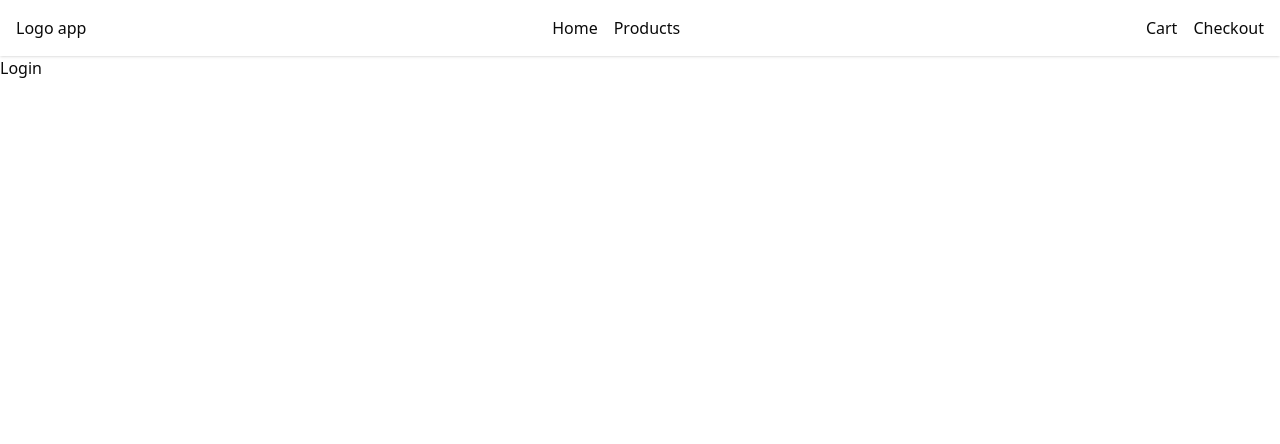
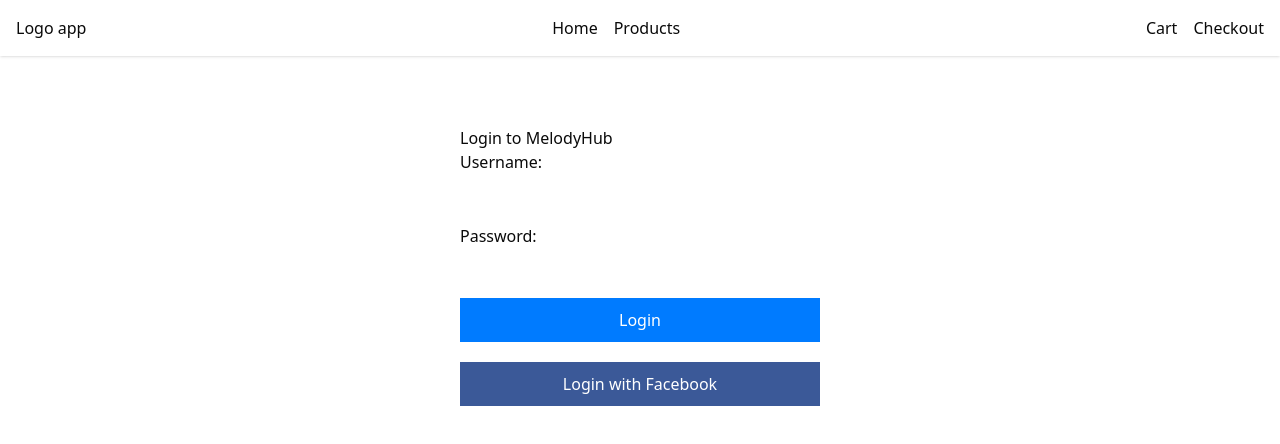
Before and after one commit to Lyanq1/melody-hub, a Next.js app in the folder FrontEnd/: page /login in a window 1280 px wide. Shown: the top 444 px of the page. Built offline with nearby package versions, Linux system fonts and the light colour scheme.

Commit message:
update Login facebook for FE

```diff
--- a/FrontEnd/app/layout.tsx
+++ b/FrontEnd/app/layout.tsx
@@ -25,9 +25,10 @@
 }>) {
   return (
     <html lang='en'>
+      <head>{/* Không thêm Facebook SDK ở đây */}</head>
       <body className={`${geistSans.variable} ${geistMono.variable} antialiased flex min-h-full flex-col`}>
         <Navbar />
-        <main className='container mx-auto flex-grow'> {children} </main>
+        <main className='container mx-auto flex-grow'>{children}</main>
       </body>
     </html>
   )
--- a/FrontEnd/app/login/page.tsx
+++ b/FrontEnd/app/login/page.tsx
@@ -1,7 +1,182 @@
-import React from 'react'
+'use client'
+import React, { useState, useEffect } from 'react'
+import axios from 'axios'
 
-const Login = () => {
-  return <div>Login</div>
+declare global {
+  interface Window {
+    FB: any
+    fbAsyncInit: () => void
+  }
 }
 
-export default Login
+const LoginPage = () => {
+  const [username, setUsername] = useState('')
+  const [password, setPassword] = useState('')
+  const [role, setRole] = useState('Customer')
+  const [error, setError] = useState('')
+  const [isLoading, setIsLoading] = useState(false)
+
+  useEffect(() => {
+    if (typeof window !== 'undefined' && !window.FB) {
+      const script = document.createElement('script')
+      script.src = 'https://connect.facebook.net/en_US/sdk.js'
+      script.async = true
+      script.crossOrigin = 'anonymous'
+      script.onload = () => {
+        if (window.FB) {
+          window.fbAsyncInit = function () {
+            window.FB.init({
+              appId: process.env.NEXT_PUBLIC_FACEBOOK_APP_ID || '',
+              cookie: true,
+              xfbml: true,
+              version: 'v23.0'
+            })
+          }
+          window.FB.XFBML.parse()
+          console.log('Facebook SDK loaded successfully')
+        }
+      }
+      document.body.appendChild(script)
+    } else if (window.FB) {
+      window.FB.XFBML.parse()
+      console.log('Facebook SDK already loaded')
+    }
+  }, [])
+
+  const handleLogin = async (e: React.FormEvent) => {
+    e.preventDefault()
+    setIsLoading(true)
+    setError('')
+
+    try {
+      const response = await axios.post('http://localhost:5000/api/auth/login', { username, password })
+      const { token, user } = response.data
+      localStorage.setItem('token', token)
+      alert(`Login successful! Welcome, ${user.displayName}`)
+      window.location.href = '/'
+    } catch (err) {
+      if (axios.isAxiosError(err)) {
+        setError(err.response?.data?.message || 'Login failed')
+      } else if (err instanceof Error) {
+        setError(err.message || 'Login failed')
+      } else {
+        setError('Login failed')
+      }
+    } finally {
+      setIsLoading(false)
+    }
+  }
+
+  const handleFacebookLogin = () => {
+    setIsLoading(true)
+    setError('')
+
+    if (typeof window !== 'undefined' && window.FB && window.location.protocol === 'https:') {
+      window.FB.login(
+        (response: any) => {
+          if (response.authResponse) {
+            const accessToken = response.authResponse.accessToken
+            console.log('Access token received:', accessToken)
+
+            console.log('// testing')
+            axios
+              .get(
+                `https://graph.facebook.com/me?fields=id,email,name,gender,birthday,age_range,location,hometown &access_token=${accessToken}`
+              )
+              .then((response) => {
+                if (response.data) {
+                  localStorage.setItem('facebookUser', JSON.stringify(response.data))
+                }
+                console.log(response.data)
+              })
+              .catch((err) => {
+                console.error('Error fetching Facebook user data:', err)
+              })
+
+            axios
+              .post('http://localhost:5000/api/auth/facebook', { accessToken, role })
+              .then((res) => {
+                const { token, user } = res.data
+                localStorage.setItem('token', token)
+                alert(`Facebook login successful! Welcome, ${user.displayName}`)
+                window.location.href = '/'
+              })
+              .catch((err) => {
+                console.error('Facebook login error:', err.response?.data || err.message)
+                setError(err.response?.data?.message || 'Facebook login failed')
+              })
+              .finally(() => setIsLoading(false))
+          } else {
+            setError('User cancelled login or did not authorize')
+            setIsLoading(false)
+          }
+        },
+        { scope: 'email,public_profile' }
+      )
+    } else {
+      setError('Facebook login requires HTTPS or SDK not loaded')
+      setIsLoading(false)
+    }
+  }
+
+  return (
+    <div className='login-container' style={{ maxWidth: '400px', margin: '50px auto', padding: '20px' }}>
+      <h2>Login to MelodyHub</h2>
+      <form onSubmit={handleLogin} style={{ marginBottom: '20px' }}>
+        <div>
+          <label>Username:</label>
+          <input
+            type='text'
+            value={username}
+            onChange={(e) => setUsername(e.target.value)}
+            required
+            style={{ width: '100%', padding: '8px', margin: '5px 0' }}
+          />
+        </div>
+        <div>
+          <label>Password:</label>
+          <input
+            type='password'
+            value={password}
+            onChange={(e) => setPassword(e.target.value)}
+            required
+            style={{ width: '100%', padding: '8px', margin: '5px 0' }}
+          />
+        </div>
+
+        <button
+          type='submit'
+          disabled={isLoading}
+          style={{
+            width: '100%',
+            padding: '10px',
+            backgroundColor: '#007bff',
+            color: 'white',
+            border: 'none',
+            cursor: 'pointer'
+          }}
+        >
+          {isLoading ? 'Logging in...' : 'Login'}
+        </button>
+        {error && <p style={{ color: 'red' }}>{error}</p>}
+      </form>
+      <button
+        onClick={handleFacebookLogin}
+        disabled={isLoading}
+        style={{
+          width: '100%',
+          padding: '10px',
+          backgroundColor: '#3b5998',
+          color: 'white',
+          border: 'none',
+          cursor: 'pointer'
+        }}
+      >
+        {isLoading ? 'Logging in with Facebook...' : 'Login with Facebook'}
+      </button>
+      {error && <p style={{ color: 'red' }}>{error}</p>}
+    </div>
+  )
+}
+
+export default LoginPage
--- a/FrontEnd/app/page.tsx
+++ b/FrontEnd/app/page.tsx
@@ -1,33 +1,46 @@
+'use client'
+import React, { useEffect, useState } from 'react'
 import { ProductCard } from '@/components/ui/product-card'
 
+export default function Home() {
+  const [isAuthenticated, setIsAuthenticated] = useState(false)
 
-export default function Home() {
+  useEffect(() => {
+    const token = localStorage.getItem('token')
+    setIsAuthenticated(!!token)
+  }, [])
+
+  if (!isAuthenticated) {
+    return (
+      <div>
+        Please <a href='/login'>login</a> to view products.
+      </div>
+    )
+  }
+
   return (
-    <div className="grid grid-cols-1 md:grid-cols-2 lg:grid-cols-3 gap-6">
-
+    <div className='grid grid-cols-1 md:grid-cols-2 lg:grid-cols-3 gap-6'>
       <ProductCard
-        id="1"
-        name="LISA - ALTER EGO (VINYL LP) - ĐĨA THAN"
+        id='1'
+        name='LISA - ALTER EGO (VINYL LP) - ĐĨA THAN'
         price={100}
-        description="LISA - ALTER EGO (VINYL LP) - ĐĨA THAN"
-        imageUrl="https://product.hstatic.net/1000304920/product/lisa-album-lisa-alter-ego-vinyl-ver-39298202370229_0e91f219ace3411c9ccaabbae202703f_master.jpg"
+        description='LISA - ALTER EGO (VINYL LP) - ĐĨA THAN'
+        imageUrl='https://product.hstatic.net/1000304920/product/lisa-album-lisa-alter-ego-vinyl-ver-39298202370229_0e91f219ace3411c9ccaabbae202703f_master.jpg'
       />
       <ProductCard
-        id="2"
-        name="THE WEEKND - HURRY UP TOMORROW (VINYL LP) - ĐĨA THAN"
+        id='2'
+        name='THE WEEKND - HURRY UP TOMORROW (VINYL LP) - ĐĨA THAN'
         price={200}
-        description="THE WEEKND - HURRY UP TOMORROW (VINYL LP) - ĐĨA THAN"
-        imageUrl="https://product.hstatic.net/1000304920/product/the-weeknd-hurry-up-tomorrow-vinyl-lp-dia-than_a434a6a8c5e9450ab8338f8b1e478d4c_master.png"
+        description='THE WEEKND - HURRY UP TOMORROW (VINYL LP) - ĐĨA THAN'
+        imageUrl='https://product.hstatic.net/1000304920/product/the-weeknd-hurry-up-tomorrow-vinyl-lp-dia-than_a434a6a8c5e9450ab8338f8b1e478d4c_master.png'
       />
       <ProductCard
-        id="3"
-        name="SOOBIN - BAT NO LEN (VINYL LP) - ĐĨA THAN"
+        id='3'
+        name='SOOBIN - BAT NO LEN (VINYL LP) - ĐĨA THAN'
         price={300}
-        description="SOOBIN - BAT NO LEN (VINYL LP) - ĐĨA THAN"
-        imageUrl="https://product.hstatic.net/1000304920/product/soobin_-_bat_no_len__translucent__22secret_22_color_vinyl__-_dia_than_9221182c939848f0a73300ee561e7cdc_grande.jpg"
+        description='SOOBIN - BAT NO LEN (VINYL LP) - ĐĨA THAN'
+        imageUrl='https://product.hstatic.net/1000304920/product/soobin_-_bat_no_len__translucent__22secret_22_color_vinyl__-_dia_than_9221182c939848f0a73300ee561e7cdc_grande.jpg'
       />
-
     </div>
-
   )
 }
--- a/FrontEnd/app/register/page.tsx
+++ b/FrontEnd/app/register/page.tsx
@@ -22,6 +22,35 @@
               required
             />
           </div>
+          <div>
+            <label className='text-sm mb-1 block'>Display Name</label>
+            <input
+              type='text'
+              placeholder='john123'
+              className='w-full p-2 rounded bg-gray-800 border border-gray-700 focus:outline-none'
+              required
+            />
+          </div>
+
+          <div>
+            <label className='text-sm mb-1 block'>Phone Number</label>
+            <input
+              type='tel'
+              placeholder='0909123123'
+              className='w-full p-2 rounded bg-gray-800 border border-gray-700 focus:outline-none'
+              required
+            />
+          </div>
+
+          <div>
+            <label className='text-sm mb-1 block'>Address</label>
+            <input
+              type='text'
+              placeholder='227 Đ. Nguyễn Văn Cừ, Phường 4, Quận 5, Hồ Chí Minh'
+              className='w-full p-2 rounded bg-gray-800 border border-gray-700 focus:outline-none'
+              required
+            />
+          </div>
 
           <div>
             <label className='text-sm mb-1 block'>Password</label>
@@ -41,6 +70,23 @@
               className='w-full p-2 rounded bg-gray-800 border border-gray-700 focus:outline-none'
               required
             />
+          </div>
+
+          <div>
+            <label className='text-sm mb-1 block'>Role</label>
+            <select
+              name='role'
+              className='w-full p-2 rounded bg-gray-800 border border-gray-700 focus:outline-none'
+              required
+              defaultValue=''
+            >
+              <option value='' disabled>
+                Select a role
+              </option>
+              <option value='customer'>Customer</option>
+              <option value='artist'>Artist</option>
+              <option value='admin'>Admin</option>
+            </select>
           </div>
 
           {/* Birthdate */}
--- a/FrontEnd/package.json
+++ b/FrontEnd/package.json
@@ -10,6 +10,7 @@
   },
   "dependencies": {
     "@radix-ui/react-slot": "^1.2.3",
+    "axios": "^1.9.0",
     "class-variance-authority": "^0.7.1",
     "clsx": "^2.1.1",
     "lucide-react": "^0.514.0",
```
Also changed, not shown: 2 other files (tests, documents, lock files or other folders).
